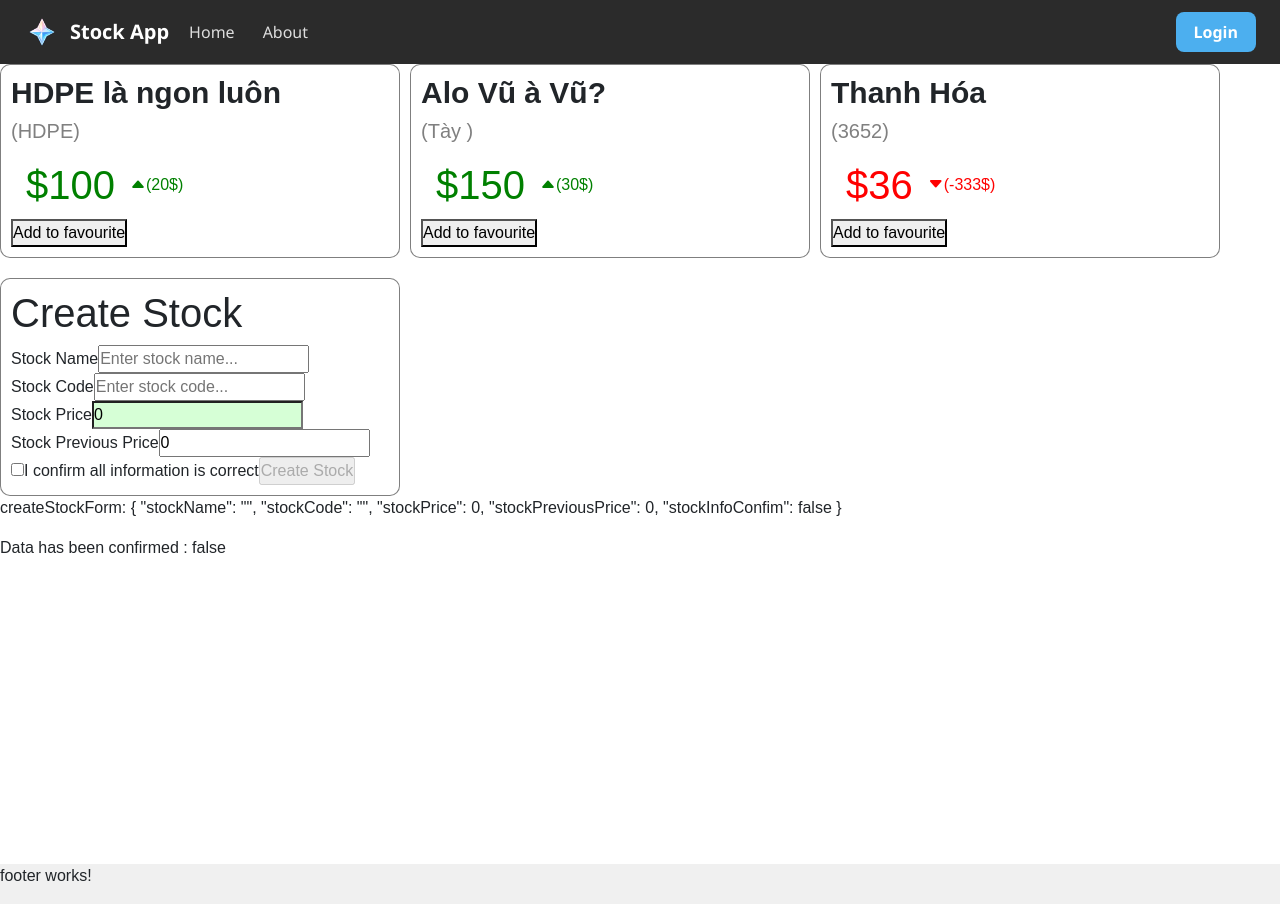
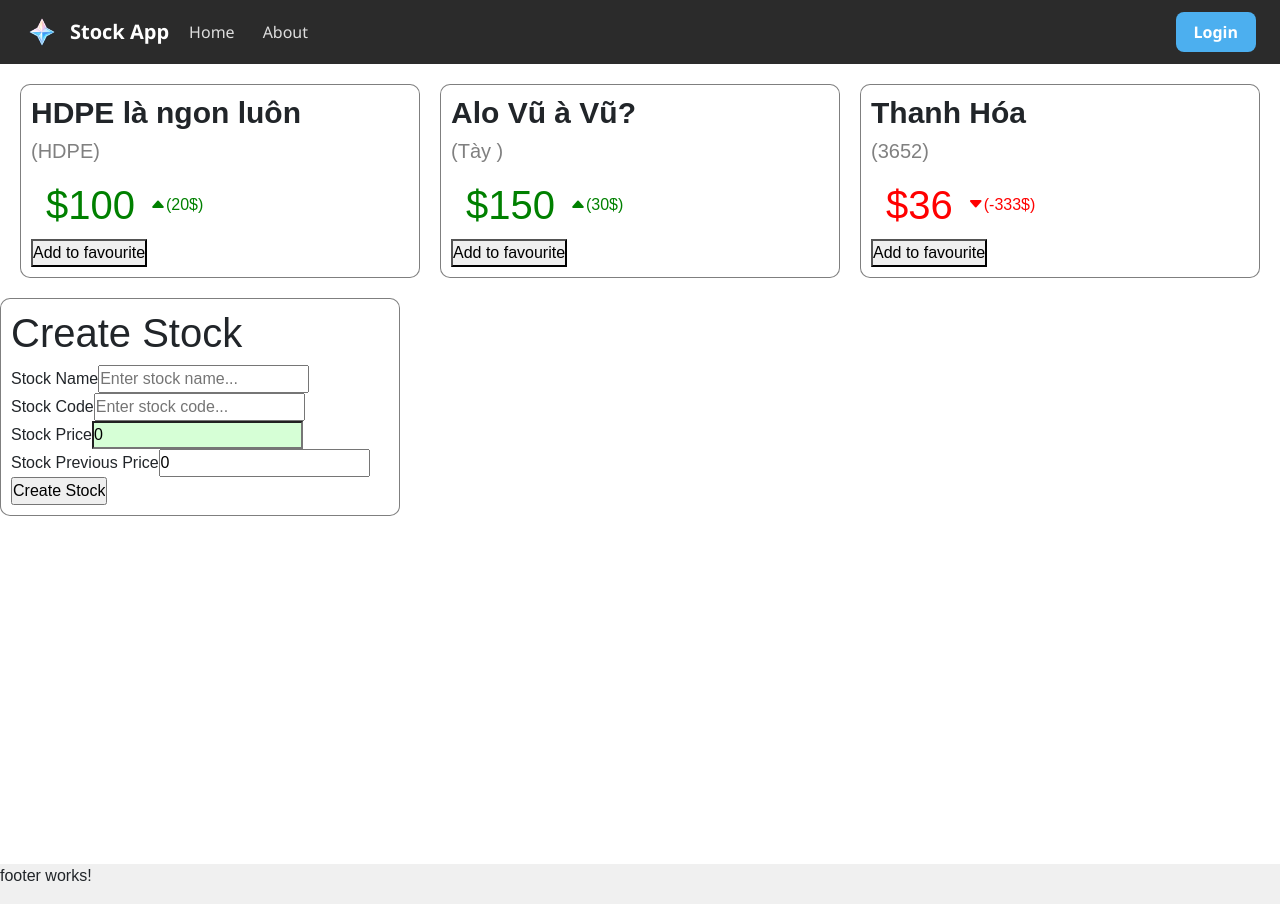
Before and after one commit to YangKlee/stock-app, an Angular app: page / in a window 1280 px wide. Built offline with nearby package versions, Linux system fonts and the light colour scheme.

Commit message:
fix
qwwqwq

```diff
--- a/src/app/app.html
+++ b/src/app/app.html
@@ -1,6 +1,6 @@
 <app-header></app-header>
 <div class="main">
-     <app-stock-item></app-stock-item>
+     <app-stock-list></app-stock-list>
      <app-create-stock></app-create-stock>
 </div>
 
--- a/src/app/app.ts
+++ b/src/app/app.ts
@@ -4,11 +4,9 @@ import { Header } from './layout/header/header';
 import { Footer } from './layout/footer/footer';
 import { StockList } from "./stock/stock-list/stock-list";
 import { CreateStock } from './stock/create-stock/create-stock';
-import { StockItem } from "./stock/stock-item/stock-item";
 @Component({
   selector: 'app-root',
-  standalone: true,
-  imports: [RouterOutlet, Header, Footer, CreateStock, StockItem],
+  imports: [RouterOutlet, Header, Footer, StockList, CreateStock],
   templateUrl: './app.html',
   styleUrl: './app.css'
 })
--- a/src/app/stock/create-stock/create-stock.css
+++ b/src/app/stock/create-stock/create-stock.css
@@ -12,11 +12,6 @@
     width: 400px;
     margin-top: 20px;
 }
-.list-stock-container
-{
-    display: flex;
-    gap: 10px;
-}
 .hop-le{
     background-color: rgba(120, 255, 120, 0.3);
 
--- a/src/app/stock/create-stock/create-stock.html
+++ b/src/app/stock/create-stock/create-stock.html
@@ -1,12 +1,6 @@
-<div class="list-stock-container">
-    <app-stock-item
-        *ngFor="let stock of stockList"
-        [stock]="stock"
-    ></app-stock-item>
-</div>
 <div class="create-stock-container">
     <h1 class="title-form">Create Stock</h1>
-    <form action="" #createStockForm="ngForm">
+    <form action="">
         <div class="input-warpper stock-name-input">
             <label for="stock-name" class="label-input">Stock Name</label>
             <input type="text" id="stock-name" class="stock-input" name="stockName" [(ngModel)]="stockName" (ngModelChange)="updateNameStockClass()" [ngClass]="stockInputNameClass" placeholder="Enter stock name..." >
@@ -23,10 +17,6 @@
             <label for="stock-previous-price" class="label-input">Stock Previous Price</label>
             <input type="text" id="stock-previous-price" class="stock-input" [(ngModel)]="stockPreviousPrice" name="stockPreviousPrice" placeholder="Enter stock previous price..." >
         </div>
-        <input type="checkbox" id="confirm-checkbox" [(ngModel)]="stockInfoConfim" name="stockInfoConfim">
-        <label for="confirm-checkbox">I confirm all information is correct</label>
-        <input [disabled]="!stockInfoConfim" type="button" (click)="createStock()" value="Create Stock" class="btn-submit-stock">
+        <input type="button" value="Create Stock" (click)="createStock()" class="btn-submit-stock">
     </form>
 </div>
-<p> createStockForm: {{ createStockForm.value | json }}</p>
-<p>Data has been confirmed : {{stockInfoConfim}}</p>
--- a/src/app/stock/create-stock/create-stock.ts
+++ b/src/app/stock/create-stock/create-stock.ts
@@ -1,12 +1,11 @@
-import { Component, OnInit, Input } from '@angular/core';
+import { Component, OnInit } from '@angular/core';
 import { CommonModule } from '@angular/common';
 import { FormsModule } from '@angular/forms';
 import { StockList } from '../stock-list/stock-list';
-import { StockItem } from '../stock-item/stock-item';
-import { Stock } from '../../model/stock';
+
 @Component({
   selector: 'app-create-stock',
-  imports: [CommonModule, FormsModule, StockItem],
+  imports: [CommonModule, FormsModule, StockList],
   standalone: true,
   templateUrl: './create-stock.html',
   styleUrls: ["create-stock.css"],
@@ -18,18 +17,12 @@ export class CreateStock implements OnInit {
   stockPrice: number = 0;
   stockPreviousPrice: number = 0;
   stockPriceTouched: boolean = false;
-  stockInfoConfim: boolean = false;
   public stockInputNameClass: any;
   public stockInputCodeClass: any;
   public stockInputPriceClass: any;
   public stockInputPreviousPriceClass: any;
-  public stockList: Array<Stock> = [];
+  constructor() {
 
-
-  constructor() {
-      this.stockList.push(new Stock("HDPE là ngon luôn", "HDPE", 100, 80));
-    this.stockList.push(new Stock("Alo Vũ à Vũ?", "Tày  ", 150, 120));
-    this.stockList.push(new Stock("Thanh Hóa", "3652", 36, 369));
   }
   ngOnInit(): void {
     this.stockInputPriceClass = {
@@ -59,7 +52,4 @@ export class CreateStock implements OnInit {
       "khong-hop-le"  : true
     }
   }
-  createStock(): void {
-    this.stockList.push(new Stock(this.stockName, this.stockCode, this.stockPrice, this.stockPreviousPrice));
-  }
 }
--- a/src/app/stock/stock-item/stock-item.html
+++ b/src/app/stock/stock-item/stock-item.html
@@ -1,5 +1,4 @@
-
-    <div *ngIf="stock" class="stock-item-container">
+<div class="stock-item-container">
     <h2 class="stock-title">{{stock.name}}</h2>
     <h3 class="stock-code">({{stock.code}})</h3>
     <span class="stock-start-container"
@@ -16,5 +15,5 @@
         </span>
 
     </span>
-    <button (click)="addFavourite() " [disabled]="stock.favourite">Add to favourite</button>
+    <button>Add to favourite</button>
 </div>
--- a/src/app/stock/stock-item/stock-item.ts
+++ b/src/app/stock/stock-item/stock-item.ts
@@ -1,17 +1,13 @@
-import { Component, Input, OnInit } from '@angular/core';
+import { Component, Input } from '@angular/core';
 import {Stock} from '../../model/stock';
-import { NgClass, CommonModule } from "@angular/common";
 @Component({
   selector: 'app-stock-item',
-  imports: [NgClass, CommonModule],
+  imports: [],
   standalone: true,
   templateUrl: './stock-item.html',
   styleUrl: './stock-item.css',
 })
-export class StockItem  {
-  @Input() public stock!: Stock;
-
-  addFavourite(): void {
-    this.stock.addFavourite();
-  }
+export class StockItem {
+  constructor() {}
+  @Input() stock!: Stock;
 }
--- a/src/app/stock/stock-list/stock-list.html
+++ b/src/app/stock/stock-list/stock-list.html
@@ -1,6 +1,6 @@
-<!-- <div class="stock-list-container">
+<div class="stock-list-container">
     <app-stock-item
         *ngFor="let stock of stockList"
         [stock]="stock"
     ></app-stock-item>
-</div> -->
+</div>
--- a/src/app/stock/stock-list/stock-list.ts
+++ b/src/app/stock/stock-list/stock-list.ts
@@ -4,15 +4,15 @@ import { Stock } from '../../model/stock';
 import { StockItem } from '../stock-item/stock-item';
 @Component({
   selector: 'app-stock-list',
-  imports: [CommonModule],
+  imports: [CommonModule, StockItem],
   templateUrl: './stock-list.html',
   styleUrls: ['./stock-list.css'],
 })
 export class StockList {
-  // @Input() public stockList: Array<Stock> = [];
-  // constructor() {
-  //   this.stockList.push(new Stock("HDPE là ngon luôn", "HDPE", 100, 80));
-  //   this.stockList.push(new Stock("Alo Vũ à Vũ?", "Tày  ", 150, 120));
-  //   this.stockList.push(new Stock("Thanh Hóa", "3652", 36, 369));
-  // }
+  @Input() public stockList: Array<Stock> = [];
+  constructor() {
+    this.stockList.push(new Stock("HDPE là ngon luôn", "HDPE", 100, 80));
+    this.stockList.push(new Stock("Alo Vũ à Vũ?", "Tày  ", 150, 120));
+    this.stockList.push(new Stock("Thanh Hóa", "3652", 36, 369));
+  }
 }
```
Also changed, not shown: 1 other file (tests, documents, lock files or other folders).
